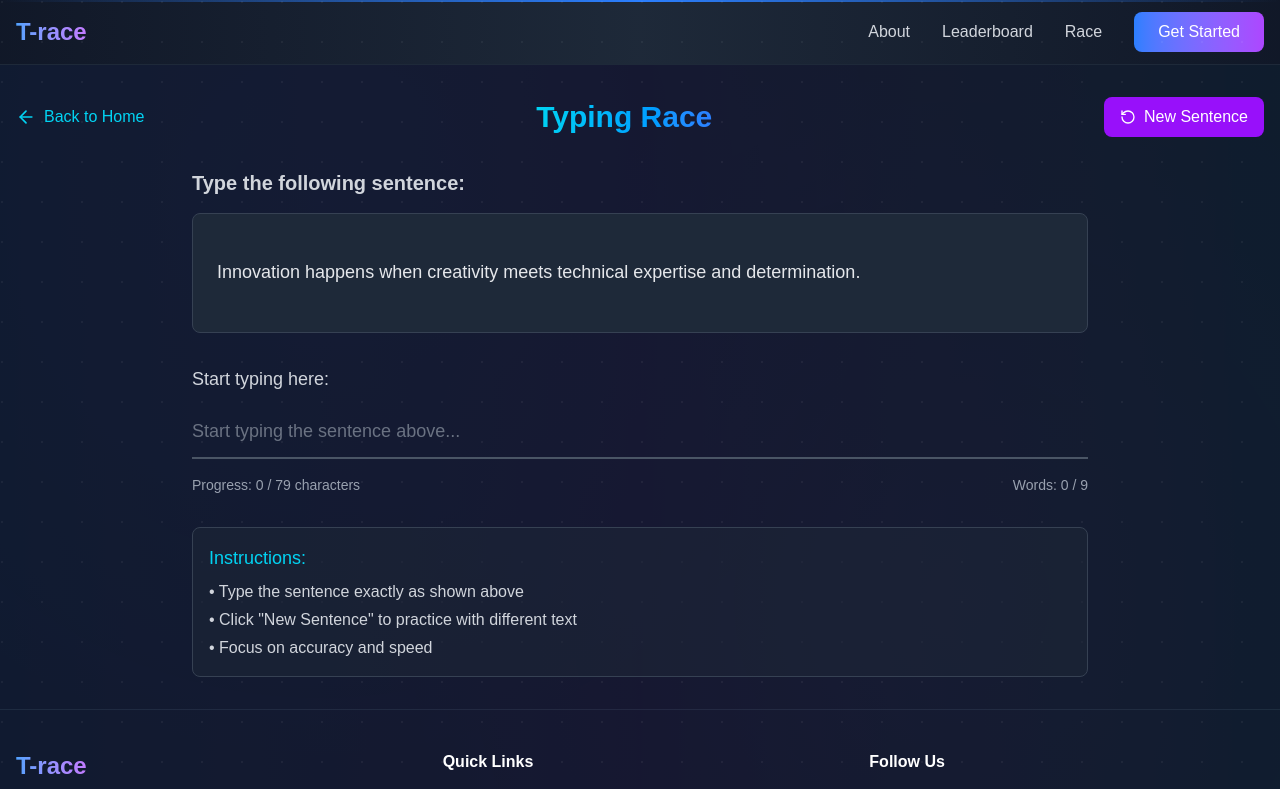
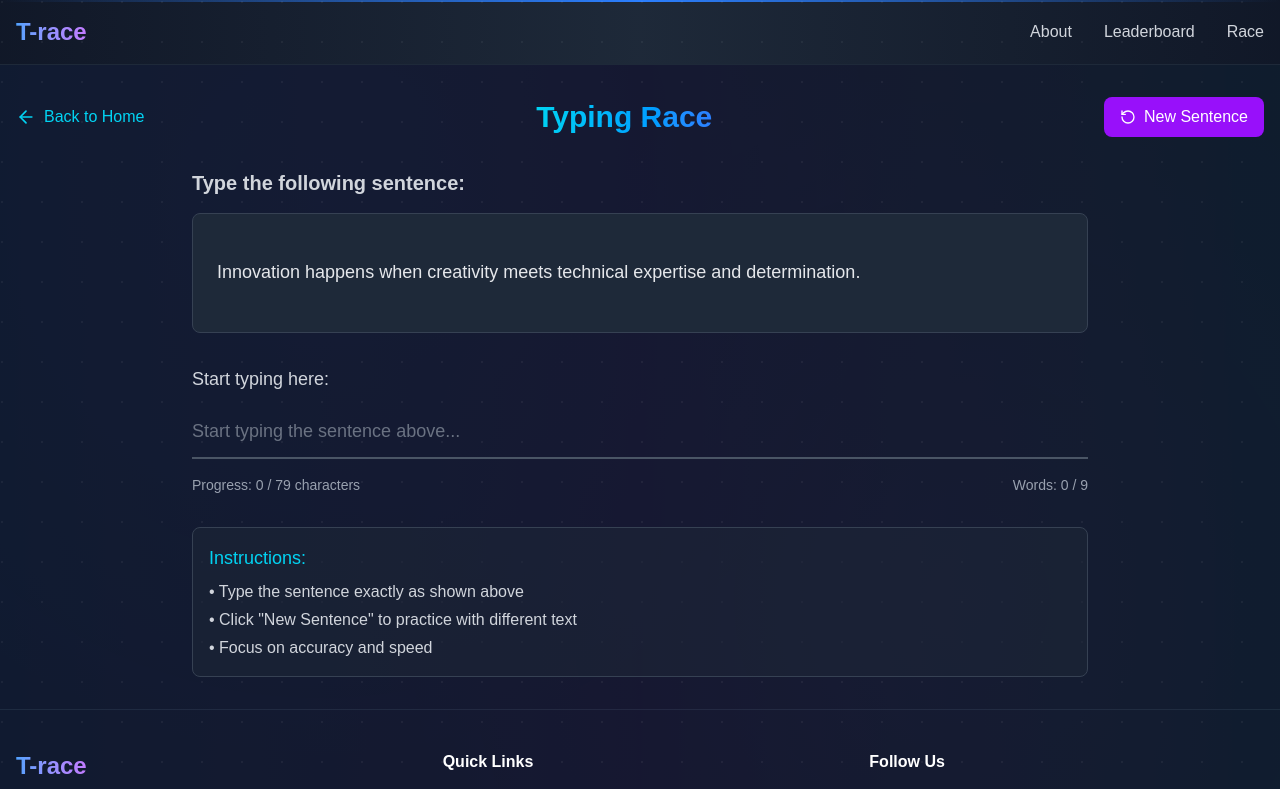
Before and after one commit to Ankit-raj-11/T-race, a Next.js app: page /race in a window 1280 px wide. Shown: the top 789 px of the page. Built offline with nearby package versions, Linux system fonts and the light colour scheme.

Commit message:
Fixed the get started button not working

```diff
--- a/src/components/Header.js
+++ b/src/components/Header.js
@@ -1,10 +1,11 @@
 import React from "react";
 import Link from "next/link";
+import { useRouter } from 'next/router';
 import { Menu, X } from "lucide-react";
 
 export default function Header() {
     const [isMenuOpen, setIsMenuOpen] = React.useState(false);
-
+    const router = useRouter();
     return (
         <header className="sticky top-0 z-50 border-b border-gray-800 bg-gradient-to-r from-gray-900 via-gray-800 to-gray-900">
             <div className="absolute top-0 left-0 right-0 h-[2px] bg-gradient-to-r from-transparent via-blue-500 to-transparent"></div>
@@ -38,9 +39,17 @@ export default function Header() {
                         >
                             Race
                         </Link>
-                        <button className="bg-gradient-to-r from-blue-500 to-purple-500 hover:from-blue-600 hover:to-purple-600 text-white px-6 py-2 rounded-lg font-medium transition-all duration-300 hover:shadow-lg hover:shadow-blue-500/25">
-                            Get Started
-                        </button>
+                        {router.pathname !== "/race" && (
+                        <Link
+                            href="/race"
+                            className="text-gray-300 hover:text-white transition-colors duration-300 font-medium"
+                        >
+                            <button className="bg-gradient-to-r from-blue-500 to-purple-500 hover:from-blue-600 hover:to-purple-600 text-white px-6 py-2 rounded-lg font-medium transition-all duration-300 hover:shadow-lg hover:shadow-blue-500/25">
+                                Get Started
+                            </button>
+                        </Link>)}
+
+
                     </nav>
 
                     {/* Mobile Menu Button */}
```
